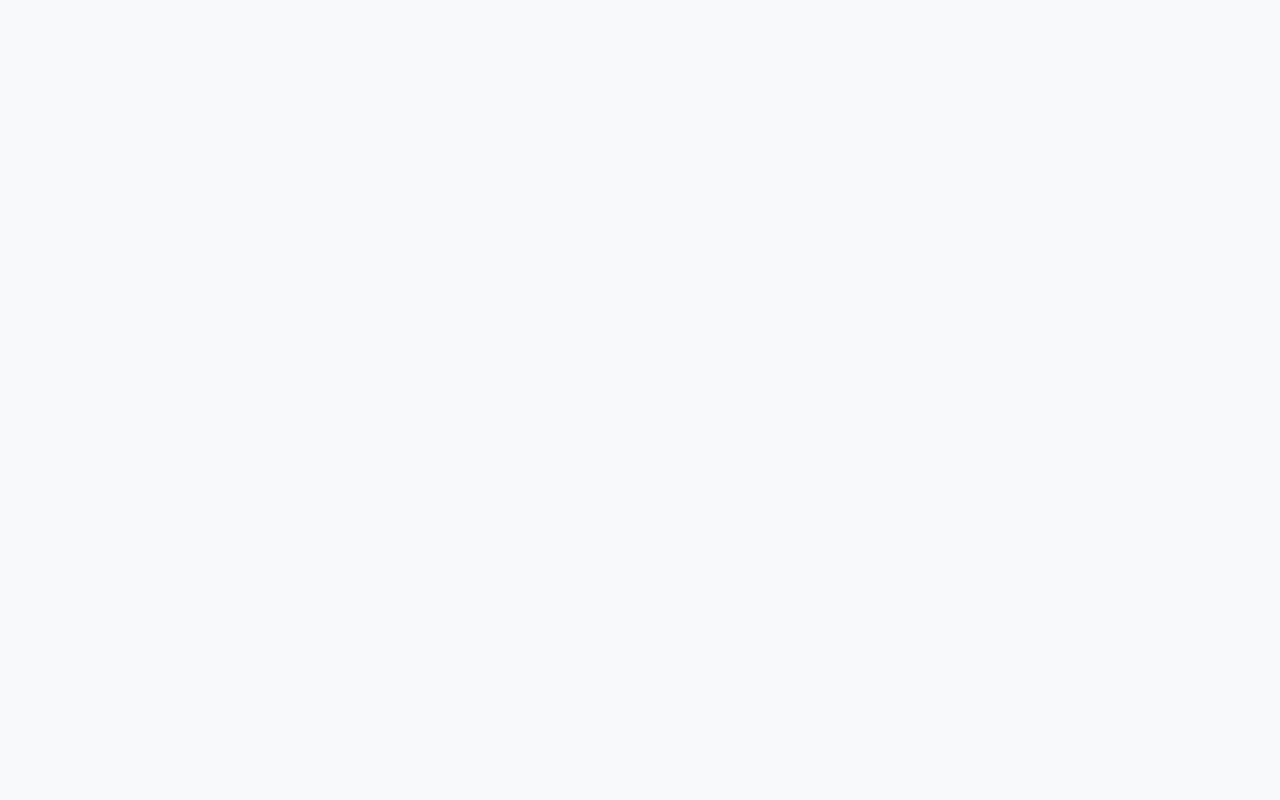
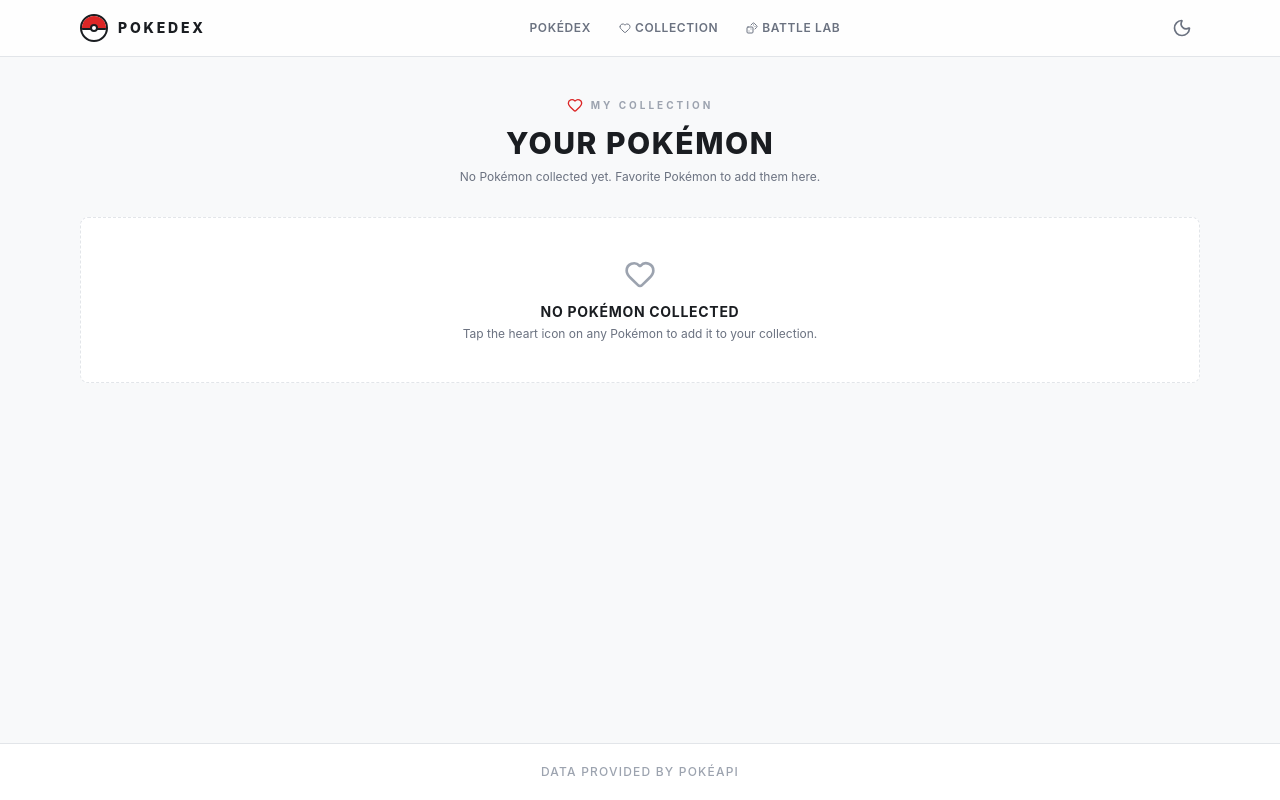
Before and after one commit to adeshmishir/pokemon-expolorer, a React (Vite) app: page /collection in a window 1280 px wide. Before the commit this address had no page. Built offline with nearby package versions, Linux system fonts and the light colour scheme.

Commit message:
Add Collection page for favorites
- New /collection route with dedicated page
- Fetches full details for each favorited Pokémon
- Shows loading skeletons, empty state, and unfavorite action
- Header Collection link now navigates to /collection
- Badge shows favorites count in header

```diff
--- a/src/App.jsx
+++ b/src/App.jsx
@@ -2,6 +2,7 @@
 import AppLayout from "./components/layout/AppLayout";
 import HomePage from "./pages/HomePage";
 import PokemonDetailPage from "./pages/PokemonDetailPage";
+import CollectionPage from "./pages/CollectionPage";
 
 export default function App() {
   return (
@@ -10,6 +11,7 @@
         <Route element={<AppLayout />}>
           <Route index element={<HomePage />} />
           <Route path="pokemon/:name" element={<PokemonDetailPage />} />
+          <Route path="collection" element={<CollectionPage />} />
         </Route>
       </Routes>
     </BrowserRouter>
--- a/src/components/layout/Header.jsx
+++ b/src/components/layout/Header.jsx
@@ -1,10 +1,12 @@
 import { Link } from "react-router-dom";
 import { Sun, Moon, Dices, Heart } from "lucide-react";
 import useTheme from "../../hooks/useTheme";
+import useFavorites from "../../hooks/useFavorites";
 import { cn } from "../../utils/cn";
 
-export default function Header({ favorites = [], onNavigate }) {
+export default function Header() {
   const { theme, toggleTheme } = useTheme();
+  const { favorites } = useFavorites();
 
   return (
     <header className="sticky top-0 z-40 border-b border-[var(--color-pokedex-border)] bg-[var(--color-pokedex-panel)]/80 backdrop-blur-md dark:border-[var(--color-pokedex-dark-border)] dark:bg-[var(--color-pokedex-dark-surface)]/80">
@@ -34,19 +36,33 @@
           >
             Pokédex
           </Link>
-          <span className="flex items-center gap-1 rounded-md px-3 py-1.5 text-xs font-semibold uppercase tracking-wider text-[var(--color-pokedex-muted)] dark:text-[var(--color-pokedex-dark-muted)]">
+          <Link
+            to="/collection"
+            className={cn(
+              "flex items-center gap-1 rounded-md px-3 py-1.5 text-xs font-semibold uppercase tracking-wider transition-colors",
+              "text-[var(--color-pokedex-muted)] hover:bg-[var(--color-pokedex-border)]/50 hover:text-[var(--color-pokedex-text)]",
+              "dark:text-[var(--color-pokedex-dark-muted)] dark:hover:bg-[var(--color-pokedex-dark-border)]/50 dark:hover:text-[var(--color-pokedex-dark-text)]"
+            )}
+          >
             <Heart className="h-3 w-3" />
             <span>Collection</span>
-            {favorites > 0 && (
+            {favorites.length > 0 && (
               <span className="ml-0.5 flex h-4 min-w-4 items-center justify-center rounded-full bg-[var(--color-pokeball-red)] px-1 text-[10px] font-bold text-white">
-                {favorites}
+                {favorites.length}
               </span>
             )}
-          </span>
-          <span className="flex items-center gap-1 rounded-md px-3 py-1.5 text-xs font-semibold uppercase tracking-wider text-[var(--color-pokedex-muted)] dark:text-[var(--color-pokedex-dark-muted)]">
+          </Link>
+          <Link
+            to="/battle-lab"
+            className={cn(
+              "flex items-center gap-1 rounded-md px-3 py-1.5 text-xs font-semibold uppercase tracking-wider transition-colors",
+              "text-[var(--color-pokedex-muted)] hover:bg-[var(--color-pokedex-border)]/50 hover:text-[var(--color-pokedex-text)]",
+              "dark:text-[var(--color-pokedex-dark-muted)] dark:hover:bg-[var(--color-pokedex-dark-border)]/50 dark:hover:text-[var(--color-pokedex-dark-text)]"
+            )}
+          >
             <Dices className="h-3 w-3" />
             Battle Lab
-          </span>
+          </Link>
         </nav>
 
         <button
--- /dev/null
+++ b/src/pages/CollectionPage.jsx
@@ -0,0 +1,90 @@
+import { useState, useEffect } from "react";
+import { Heart } from "lucide-react";
+import useFavorites from "../hooks/useFavorites";
+import { getPokemonDetails } from "../services/pokeApi";
+import PokemonGrid from "../components/pokemon/PokemonGrid";
+import PokemonSkeletonCard from "../components/pokemon/PokemonSkeletonCard";
+import EmptyState from "../components/ui/EmptyState";
+
+export default function CollectionPage() {
+  const { favorites, toggleFavorite, isFavorite } = useFavorites();
+  const [pokemon, setPokemon] = useState([]);
+  const [loading, setLoading] = useState(true);
+
+  useEffect(() => {
+    if (favorites.length === 0) {
+      setPokemon([]);
+      setLoading(false);
+      return;
+    }
+
+    let cancelled = false;
+    setLoading(true);
+
+    Promise.allSettled(
+      favorites.map((name) => getPokemonDetails(name))
+    )
+      .then((results) => {
+        if (cancelled) return;
+        const succeeded = results
+          .filter((r) => r.status === "fulfilled")
+          .map((r) => r.value);
+        setPokemon(succeeded);
+        setLoading(false);
+      })
+      .catch(() => {
+        if (!cancelled) setLoading(false);
+      });
+
+    return () => { cancelled = true; };
+  }, [favorites]);
+
+  return (
+    <div>
+      {/* Header */}
+      <div className="animate-fade-in-up mb-8 text-center">
+        <div className="mb-3 flex items-center justify-center gap-2">
+          <Heart className="h-4 w-4 text-[var(--color-pokeball-red)]" />
+          <span className="text-[10px] font-bold uppercase tracking-[0.3em] text-[var(--color-pokedex-subtle)] dark:text-[var(--color-pokedex-dark-muted)]">
+            My Collection
+          </span>
+        </div>
+        <h1 className="text-2xl font-extrabold uppercase tracking-wider text-[var(--color-pokedex-text)] sm:text-3xl dark:text-[var(--color-pokedex-dark-text)]">
+          Your Pokémon
+        </h1>
+        <p className="mt-2 text-xs text-[var(--color-pokedex-muted)] dark:text-[var(--color-pokedex-dark-muted)]">
+          {favorites.length === 0
+            ? "No Pokémon collected yet. Favorite Pokémon to add them here."
+            : `${favorites.length} Pokémon in your collection`}
+        </p>
+      </div>
+
+      {/* Loading */}
+      {loading && favorites.length > 0 && (
+        <PokemonGrid>
+          {Array.from({ length: Math.min(favorites.length, 12) }, (_, i) => (
+            <PokemonSkeletonCard key={i} />
+          ))}
+        </PokemonGrid>
+      )}
+
+      {/* Empty */}
+      {!loading && favorites.length === 0 && (
+        <EmptyState
+          icon={Heart}
+          title="No Pokémon collected"
+          description="Tap the heart icon on any Pokémon to add it to your collection."
+        />
+      )}
+
+      {/* Grid */}
+      {!loading && pokemon.length > 0 && (
+        <PokemonGrid
+          pokemon={pokemon}
+          isFavorite={isFavorite}
+          onToggleFavorite={toggleFavorite}
+        />
+      )}
+    </div>
+  );
+}
```
